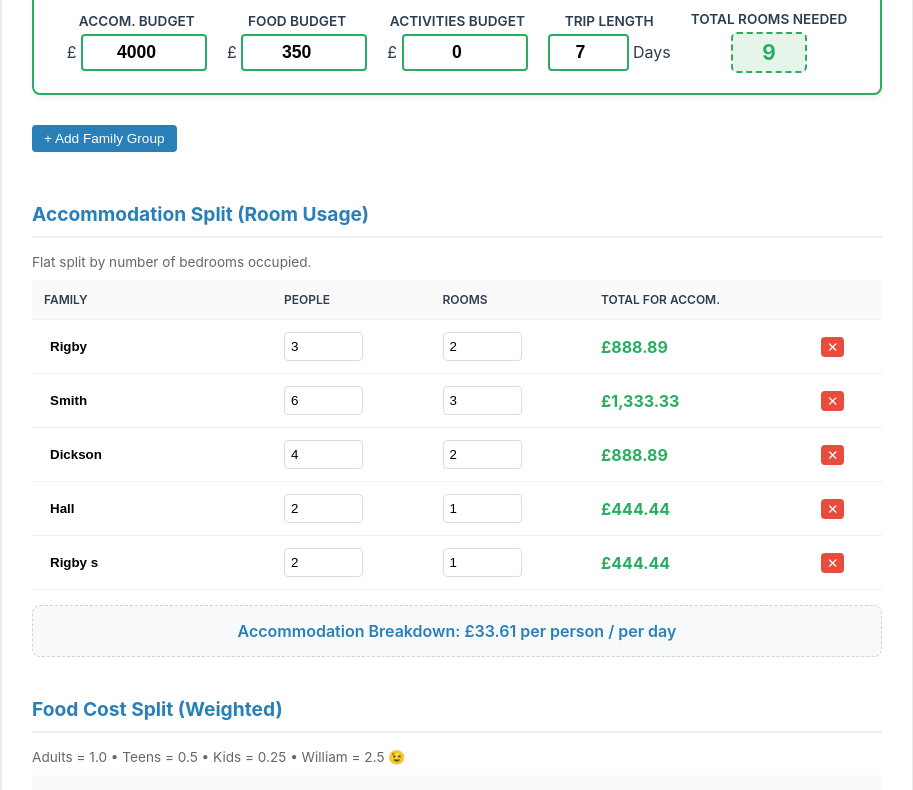
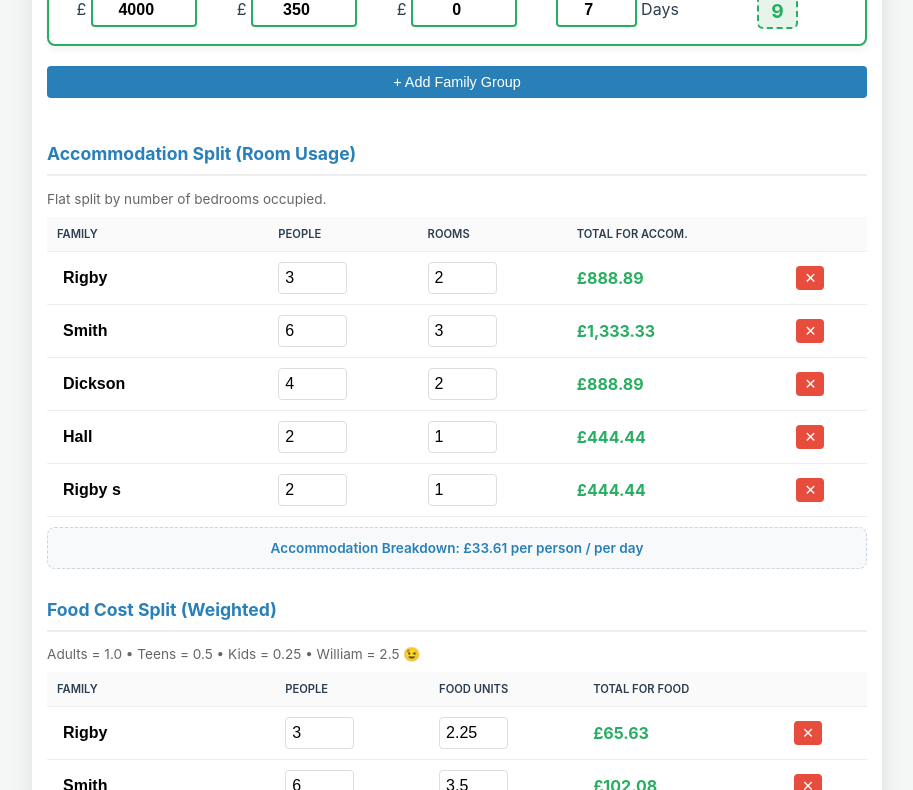
Before and after one commit to therigg1980/birthday-budget, a plain HTML site: page index.html in a window 1280 px wide. Shown: the part 134-924 px from the top of the page, without its empty margins (183-1096 px from the left). Drawn offline with Linux system fonts and the light colour scheme.

Commit message:
Update index.html

```diff
--- a/index.html
+++ b/index.html
@@ -18,114 +18,100 @@
         color: var(--primary);
         display: flex;
         justify-content: center;
-            padding: 20px;
+        padding: 10px; /* Reduced for mobile */
+        margin: 0;
     }
     .container {
         background: white;
-            padding: 30px;
+        padding: 15px; /* Reduced for mobile */
         border-radius: 12px;
         box-shadow: 0 10px 25px rgba(0,0,0,0.1);
         max-width: 850px;
         width: 100%;
+        box-sizing: border-box;
     }
-        h1 { text-align: center; margin-bottom: 5px; }
-        h2 { border-bottom: 2px solid #eee; padding-bottom: 10px; margin-top: 40px; color: var(--secondary); font-size: 1.2em; display: flex; justify-content: space-between; align-items: center;}
+    h1 { text-align: center; font-size: 1.5rem; margin-bottom: 20px; }
+    h2 { border-bottom: 2px solid #eee; padding-bottom: 10px; margin-top: 30px; color: var(--secondary); font-size: 1.1em; }
 
     .global-inputs {
         background: #fff;
-            padding: 20px;
+        padding: 15px;
         border: 2px solid var(--accent);
         border-radius: 8px;
         display: flex;
+        flex-wrap: wrap; /* Key for mobile stacking */
         justify-content: center;
-            align-items: center;
-            gap: 20px;
-            margin-bottom: 30px;
+        gap: 15px;
+        margin-bottom: 20px;
         position: sticky;
         top: 0;
         z-index: 10;
         box-shadow: 0 4px 6px rgba(0,0,0,0.05);
     }
 
-        .input-item { text-align: center; }
-        .input-item label { display: block; font-weight: 600; margin-bottom: 5px; font-size: 0.85em; text-transform: uppercase; }
+    .input-item { flex: 1 1 120px; text-align: center; }
+    .input-item label { display: block; font-weight: 600; margin-bottom: 5px; font-size: 0.75em; text-transform: uppercase; }
 
     .counter-badge {
         background: #e6f4ea;
         color: var(--accent);
-            font-size: 1.3em;
+        font-size: 1.2em;
         font-weight: bold;
-            padding: 6px 16px;
+        padding: 4px 12px;
         border-radius: 6px;
         border: 2px dashed var(--accent);
         display: inline-block;
-            min-width: 40px;
+    }
+
+    /* Wrap tables in a scrollable div */
+    .table-responsive {
+        width: 100%;
+        overflow-x: auto;
+        -webkit-overflow-scrolling: touch;
     }
 
     table {
         width: 100%;
+        min-width: 500px; /* Ensures table doesn't squash too small */
         border-collapse: collapse;
         margin-bottom: 10px;
     }
-        th, td {
-            text-align: left;
-            padding: 12px;
-            border-bottom: 1px solid #eee;
-        }
-        th { background: #fafafa; font-weight: 600; font-size: 0.75em; text-transform: uppercase; }
+    th, td { text-align: left; padding: 10px; border-bottom: 1px solid #eee; }
+    th { background: #fafafa; font-weight: 600; font-size: 0.7em; text-transform: uppercase; }
 
-        input {
-            padding: 6px;
-            border: 1px solid #ddd;
-            border-radius: 4px;
-        }
-        input[type="number"] { width: 65px; }
-        .name-input { width: 120px; font-weight: 600; border: none; background: transparent; }
-        .name-input:focus { background: #fff; border: 1px solid #ddd; }
+    input { padding: 6px; border: 1px solid #ddd; border-radius: 4px; font-size: 16px; /* Prevents iOS zoom on focus */ }
+    input[type="number"] { width: 55px; }
+    .name-input { width: 100px; font-weight: 600; border: none; background: transparent; }
 
-        .main-input { width: 110px !important; border: 2px solid var(--accent); text-align: center; font-size: 1.1em; font-weight: bold; }
-        .currency { color: var(--accent); font-weight: bold; }
+    .main-input { width: 90px !important; border: 2px solid var(--accent); text-align: center; font-size: 1em; font-weight: bold; }
+    .currency { color: var(--accent); font-weight: bold; white-space: nowrap; }
 
     .summary-box {
         background: #f8f9fa;
-            padding: 15px;
+        padding: 12px;
         border-radius: 8px;
         text-align: center;
         font-weight: 600;
+        font-size: 0.85em;
         color: var(--secondary);
-            margin-top: 15px;
+        margin-bottom: 20px;
         border: 1px dashed #cbd5e0;
     }
 
     .grand-total-section {
-            margin-top: 40px;
-            padding: 20px;
+        margin-top: 30px;
+        padding: 15px;
         background: linear-gradient(135deg, #2c3e50, #34495e);
         color: white;
         border-radius: 8px;
-            box-shadow: 0 4px 15px rgba(0,0,0,0.15);
     }
-        .grand-total-section h2 {
-            color: white;
-            border-bottom: 1px solid rgba(255,255,255,0.2);
-            margin-top: 0;
-        }
-        .grand-total-section th {
-            background: rgba(255, 255, 255, 0.1);
-            color: #cbd5e0;
-        }
-        .grand-total-section td {
-            border-bottom: 1px solid rgba(255,255,255,0.1);
-        }
-        .grand-total-section .currency {
-            color: #2ecc71;
-            font-size: 1.1em;
-        }
+    .grand-total-section h2 { color: white; border-bottom: 1px solid rgba(255,255,255,0.2); margin-top: 0; }
+    .grand-total-section th { background: rgba(255, 255, 255, 0.1); color: #cbd5e0; }
+    .grand-total-section td { border-bottom: 1px solid rgba(255,255,255,0.1); }
 
-        .btn { cursor: pointer; border: none; border-radius: 4px; padding: 6px 12px; font-size: 0.85em; transition: 0.2s; }
-        .btn-add { background: var(--secondary); color: white; margin-bottom: 10px;}
-        .btn-del { background: var(--danger); color: white; padding: 2px 6px; }
-        .btn:hover { opacity: 0.8; }
+    .btn { cursor: pointer; border: none; border-radius: 4px; padding: 8px 16px; font-size: 0.9em; }
+    .btn-add { background: var(--secondary); color: white; margin-bottom: 15px; width: 100%; }
+    .btn-del { background: var(--danger); color: white; padding: 4px 8px; }
 </style>
 </head>
 <body>
```
Lines whose indentation alone changed are shown as unchanged.
